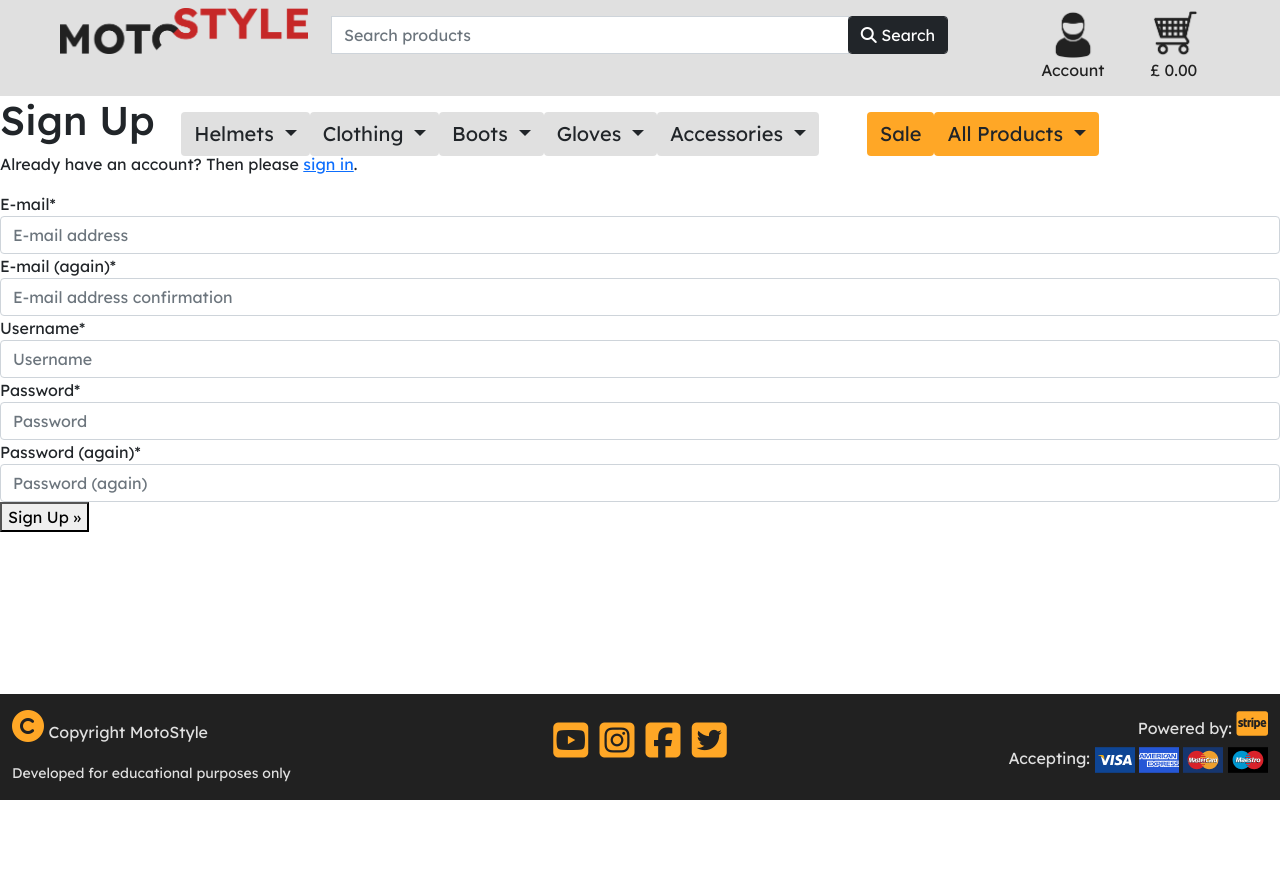
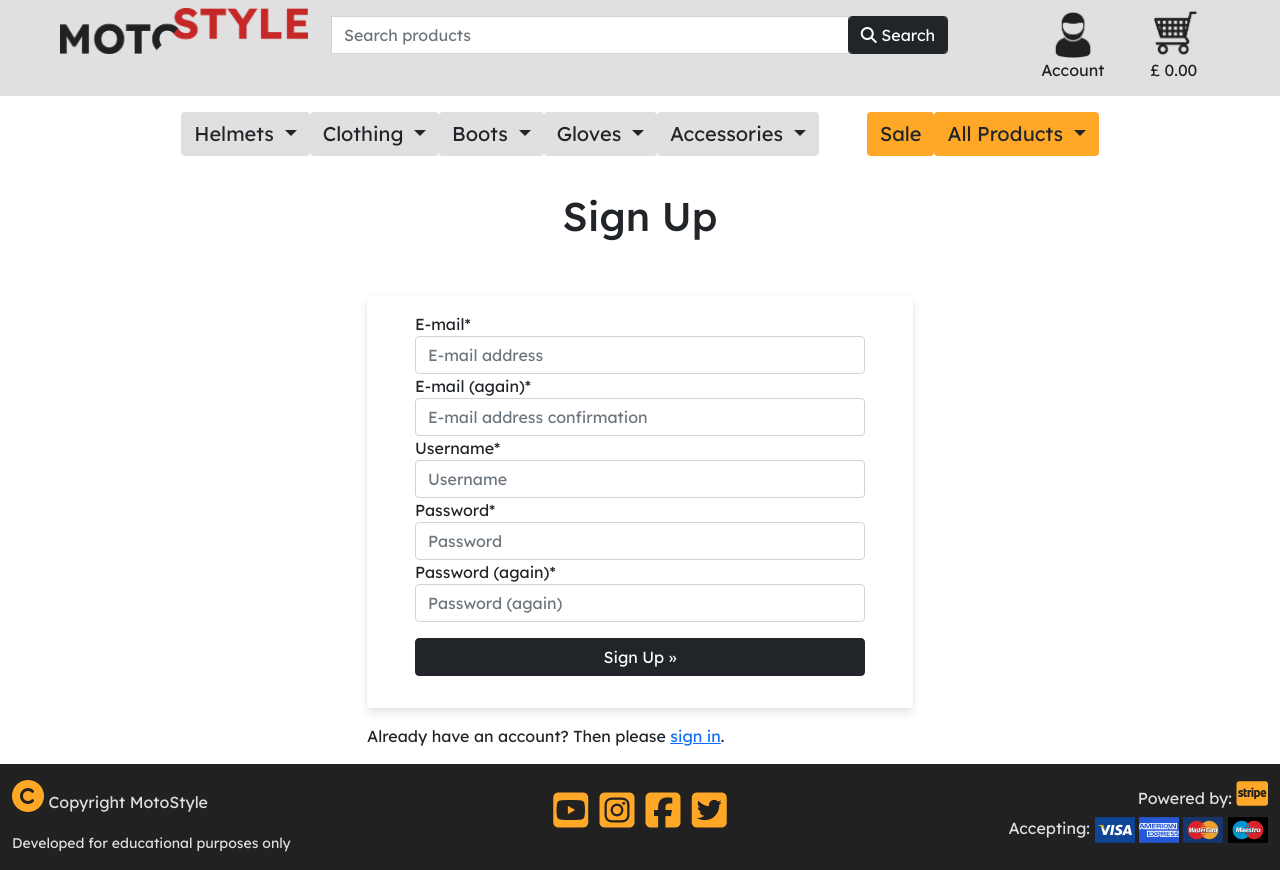
Before and after one commit to CristianBuca/MS4_MotoStyle, a Django app: page /accounts/signup/ in a window 1280 px wide. Before the commit the page ends 800 px from the top, so only its background shows below. Run offline with Django 3.2, Linux system fonts and the light colour scheme; some libraries are stand-ins or nearby versions.

Commit message:
Add(allauth-signup): registration card and layout

```diff
--- a/templates/allauth/account/signup.html
+++ b/templates/allauth/account/signup.html
@@ -5,17 +5,22 @@
 {% block head_title %}{% trans "Signup" %}{% endblock %}
 
 {% block content %}
+    <div class="container mt-5">
+        <div class="row pt-lg-5">
+            <div class="col-12 text-center">
                 <h1>{% trans "Sign Up" %}</h1>
-
-<p>{% blocktrans %}Already have an account? Then please <a href="{{ login_url }}">sign in</a>.{% endblocktrans %}</p>
-
-<form class="signup" id="signup_form" method="post" action="{% url 'account_signup' %}">
+            </div>
+            <div class="col-12 col-lg-6 pt-5 mx-auto">
+                <form class="signup card p-3 px-lg-5" id="signup_form" method="post" action="{% url 'account_signup' %}">
                     {% csrf_token %}
                     {{ form | crispy }}
                     {% if redirect_field_value %}
                     <input type="hidden" name="{{ redirect_field_name }}" value="{{ redirect_field_value }}" />
                     {% endif %}
-  <button type="submit">{% trans "Sign Up" %} &raquo;</button>
+                    <button class="btn btn-dark w-100 my-3" type="submit">{% trans "Sign Up" %} &raquo;</button>
                 </form>
-
+                <p class="my-3">{% blocktrans %}Already have an account? Then please <a href="{{ login_url }}">sign in</a>.{% endblocktrans %}</p>
+            </div>
+        </div>
+    </div>
 {% endblock %}
```
Lines whose indentation alone changed are shown as unchanged.
